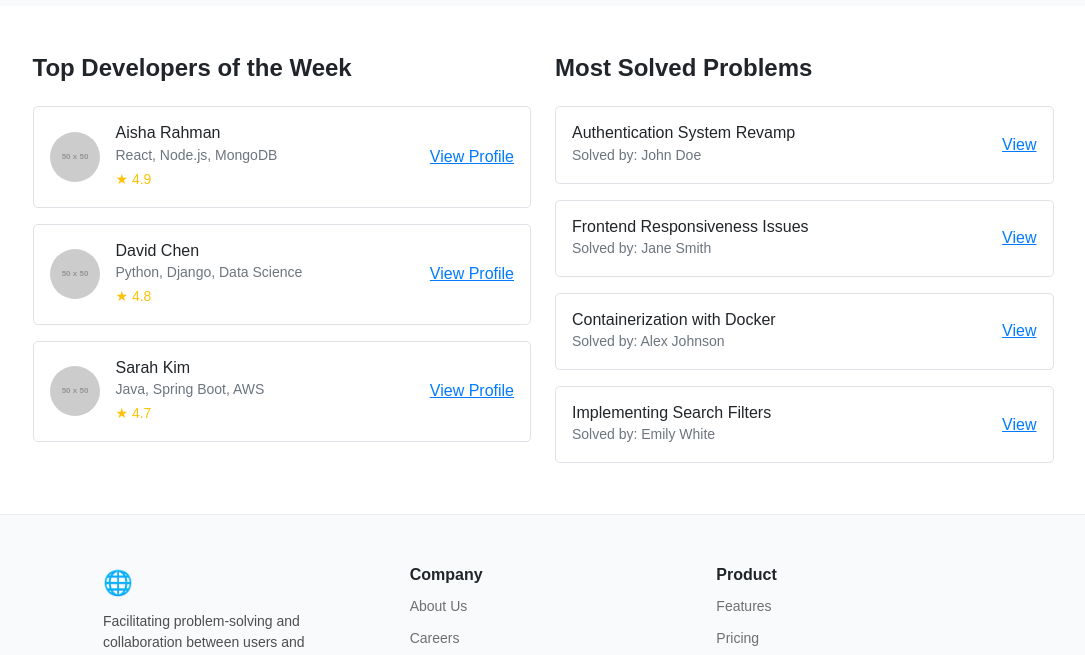
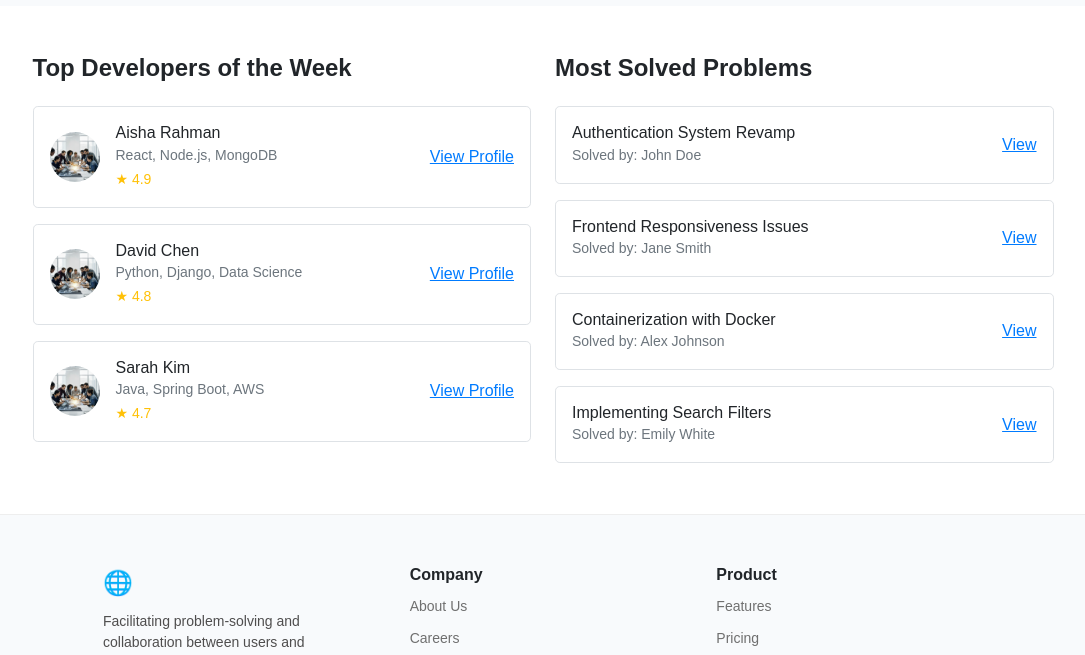
Before and after one commit to MinaAdel20/the_final_project, a plain HTML site: page index.html in a window 1280 px wide. Shown: the part 1740-2395 px from the top of the page, without its empty margins (97-1182 px from the left). Drawn offline with nearby package versions, Linux system fonts and the light colour scheme; placeholder pictures from the web are drawn by us; a web font is replaced by a local one.

Commit message:
adding imgs

```diff
--- a/index.html
+++ b/index.html
@@ -510,7 +510,7 @@
       <!-- Developer 1 -->
       <div class="d-flex align-items-center justify-content-between p-3 mb-3 border rounded-3 bg-white custom-card">
         <div class="d-flex align-items-center">
-          <img src="https://via.placeholder.com/50" alt="profile" class="rounded-circle me-3" width="50" height="50">
+          <img src="./imgs/landing.png" alt="profile" class="rounded-circle me-3" width="50" height="50">
           <div>
             <h6 class="mb-0">Aisha Rahman</h6>
             <small class="text-muted">React, Node.js, MongoDB</small><br>
@@ -523,7 +523,7 @@
       <!-- Developer 2 -->
       <div class="d-flex align-items-center justify-content-between p-3 mb-3 border rounded-3 bg-white custom-card">
         <div class="d-flex align-items-center">
-          <img src="https://via.placeholder.com/50" alt="profile" class="rounded-circle me-3" width="50" height="50">
+          <img src="./imgs/landing.png" alt="profile" class="rounded-circle me-3" width="50" height="50">
           <div>
             <h6 class="mb-0">David Chen</h6>
             <small class="text-muted">Python, Django, Data Science</small><br>
@@ -536,7 +536,7 @@
       <!-- Developer 3 -->
       <div class="d-flex align-items-center justify-content-between p-3 border rounded-3 bg-white custom-card">
         <div class="d-flex align-items-center">
-          <img src="https://via.placeholder.com/50" alt="profile" class="rounded-circle me-3" width="50" height="50">
+          <img src="./imgs/landing.png" alt="profile" class="rounded-circle me-3" width="50" height="50">
           <div>
             <h6 class="mb-0">Sarah Kim</h6>
             <small class="text-muted">Java, Spring Boot, AWS</small><br>
```
